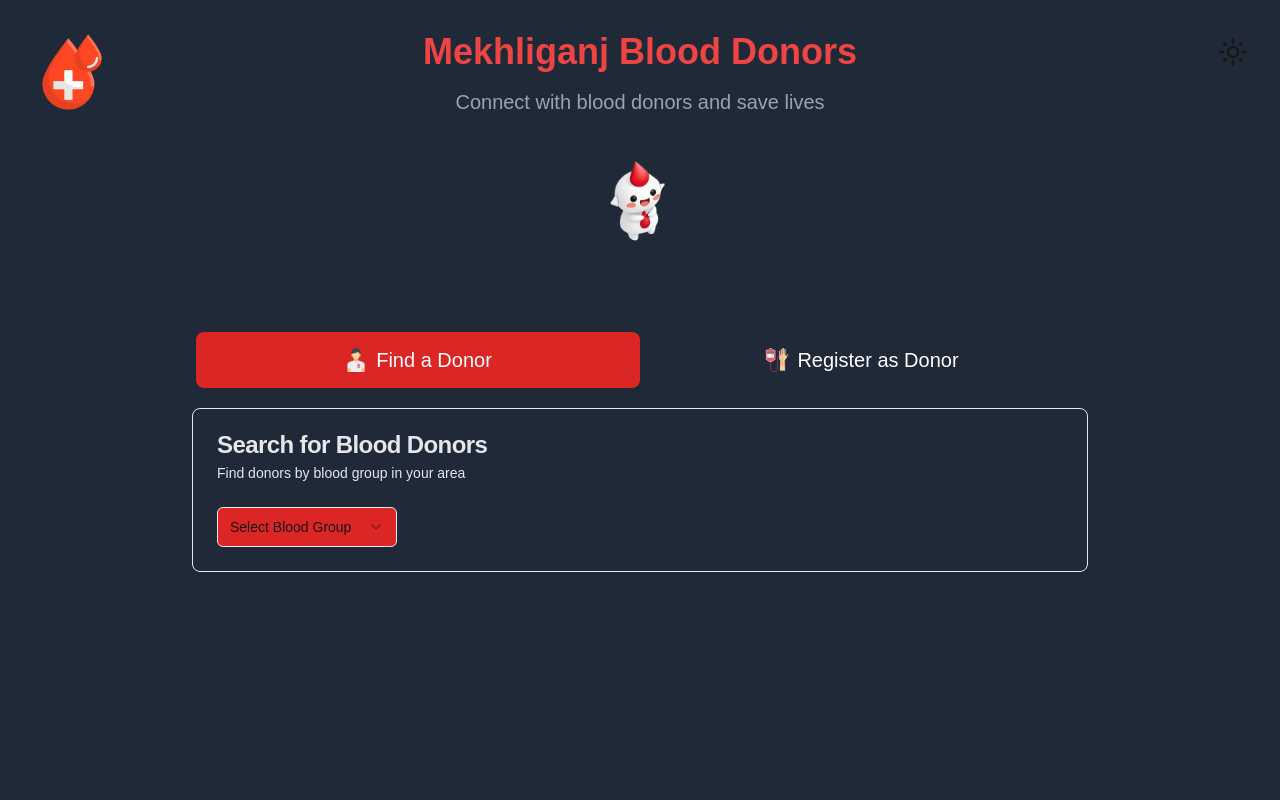
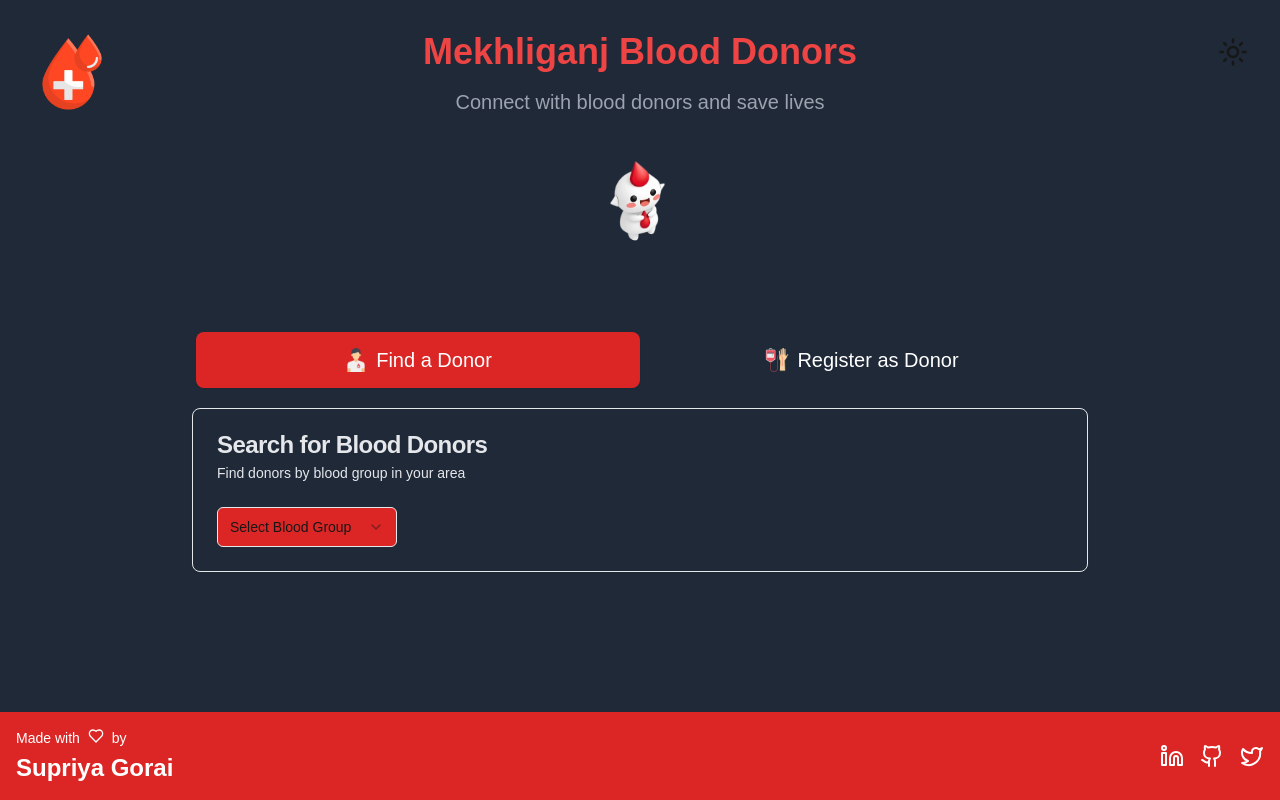
Before and after one commit to SupriyaGo/mkj-blood-donors, a Next.js app: page / in a window 1280 px wide. Built offline with nearby package versions, Linux system fonts and the light colour scheme.

Commit message:
add footer

```diff
--- a/src/app/page.tsx
+++ b/src/app/page.tsx
@@ -6,18 +6,20 @@ import Header from "@/components/header";
 import TabButtons from "@/components/tabButtons";
 import DonorList from "@/components/donorList";
 import DonorForm from "@/components/form";
+import Footer from "@/components/footer";
 
 export default function BloodDonorApp() {
 	return (
-		<div className="min-h-screen bg-red-50 dark:bg-gray-800">
+		<div className="min-h-screen flex flex-col bg-red-50 dark:bg-gray-800">
 			<Header />
-			<main className="container mx-auto px-4 py-8">
+			<main className="container mx-auto px-4 py-8  flex-grow">
 				<Tabs defaultValue="search" className="max-w-4xl mx-auto">
 					<TabButtons />
 					<DonorList />
 					<DonorForm />
 				</Tabs>
 			</main>
+			<Footer />
 			<Toaster />
 		</div>
 	);
--- /dev/null
+++ b/src/components/footer.tsx
@@ -0,0 +1,50 @@
+/** @format */
+
+import React from "react";
+import { Linkedin, Github, Twitter, Heart, HeartIcon } from "lucide-react";
+
+export default function Footer() {
+	return (
+		<footer className="bg-red-600 text-white py-4 mt-12">
+			<div className="container mx-auto px-4">
+				<div className="flex flex-col md:flex-row justify-between items-center">
+					<div className="text-center md:text-left mb-4 md:mb-0">
+						<p className="text-sm flex">
+							Made with <HeartIcon className="h-4 w-4 text-white mx-2" /> by
+						</p>
+						<h2 className="text-2xl font-bold mt-1">Supriya Gorai</h2>
+					</div>
+					<div className="flex space-x-4">
+						<a
+							href="https://www.linkedin.com/in/supriya-gorai"
+							target="_blank"
+							rel="noopener noreferrer"
+							className="hover:text-red-200 transition-colors"
+						>
+							<Linkedin className="w-6 h-6" />
+							<span className="sr-only">LinkedIn</span>
+						</a>
+						<a
+							href="https://github.com/SupriyaGo"
+							target="_blank"
+							rel="noopener noreferrer"
+							className="hover:text-red-200 transition-colors"
+						>
+							<Github className="w-6 h-6" />
+							<span className="sr-only">GitHub</span>
+						</a>
+						<a
+							href="https://twitter.com/supriya_gorai"
+							target="_blank"
+							rel="noopener noreferrer"
+							className="hover:text-red-200 transition-colors"
+						>
+							<Twitter className="w-6 h-6" />
+							<span className="sr-only">Twitter</span>
+						</a>
+					</div>
+				</div>
+			</div>
+		</footer>
+	);
+}
```
